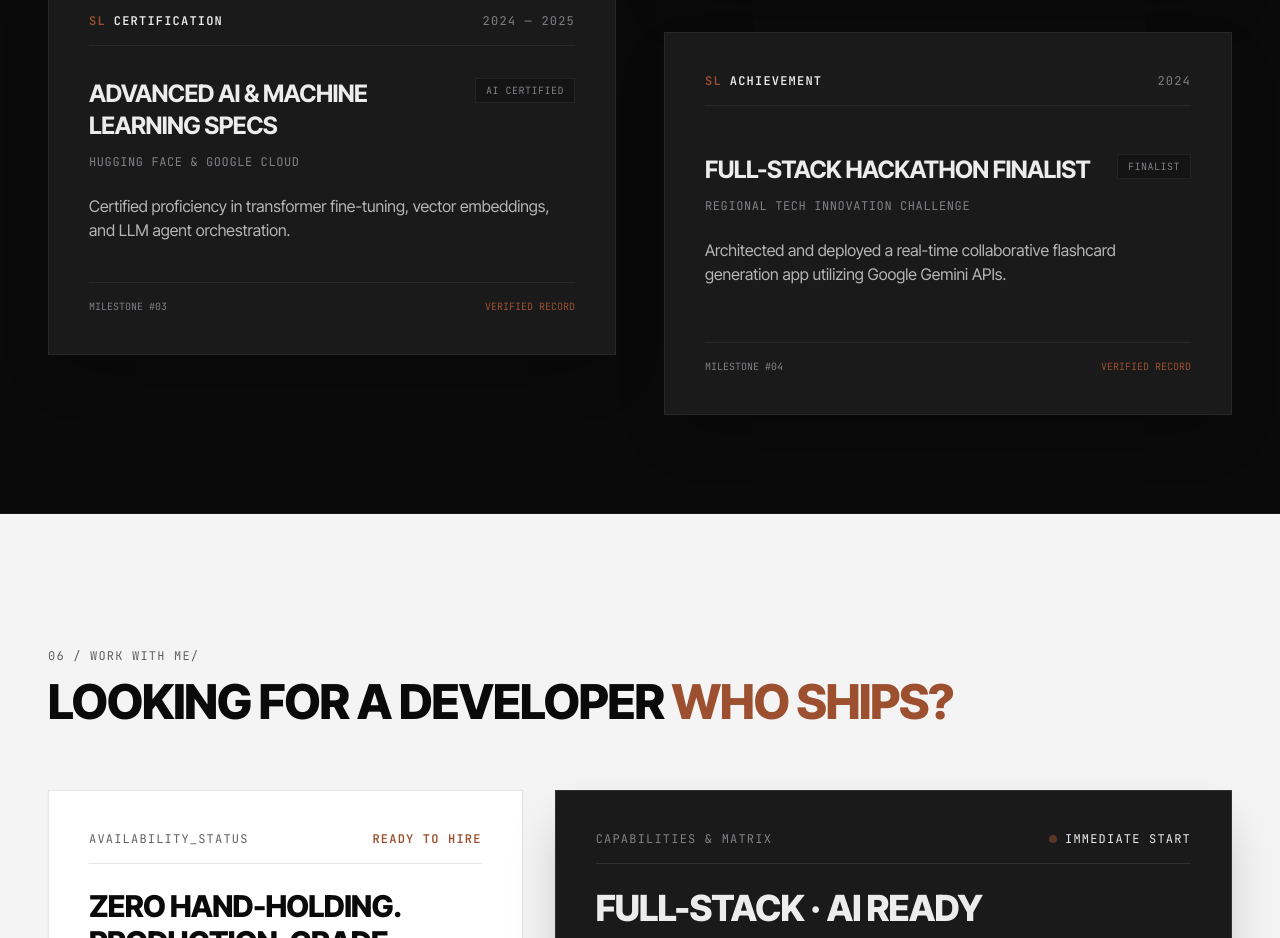
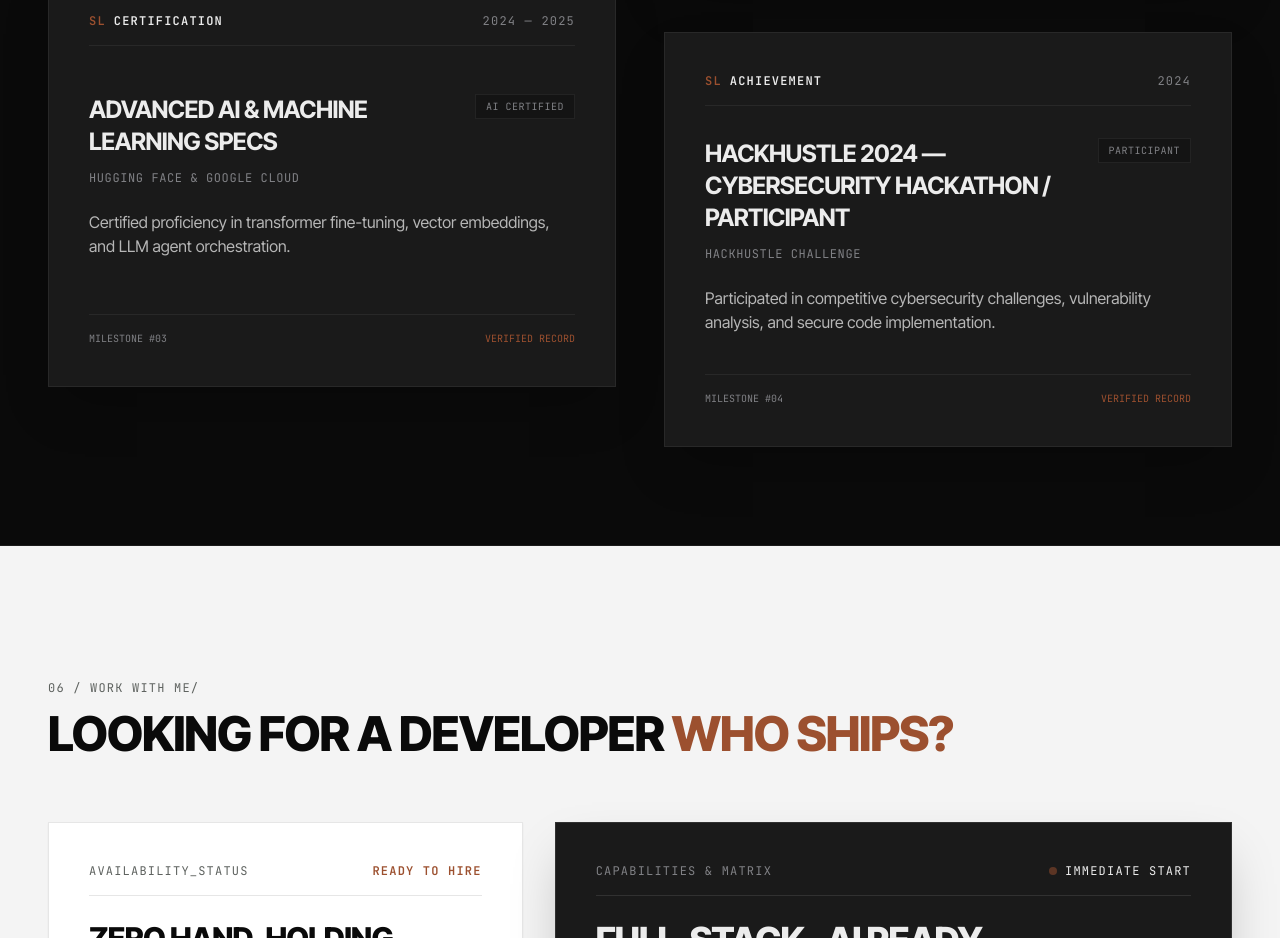
Before and after one commit to MohamedHussain4690/portfolio, a Next.js app: page / in a window 1280 px wide. Shown: the part 6860-7798 px from the top of the page. Built offline with nearby package versions, Linux system fonts and the light colour scheme.

Commit message:
fix(journey): update milestone title to HackHustle 2024 Cybersecurity Hackathon Participant

```diff
--- a/src/data/portfolio.ts
+++ b/src/data/portfolio.ts
@@ -204,10 +204,10 @@ export const portfolioData = {
       id: 'm4',
       period: '2024',
       category: 'ACHIEVEMENT',
-      title: 'Full-Stack Hackathon Finalist',
-      organization: 'Regional Tech Innovation Challenge',
-      description: 'Architected and deployed a real-time collaborative flashcard generation app utilizing Google Gemini APIs.',
-      badge: 'FINALIST',
+      title: 'HackHustle 2024 — Cybersecurity Hackathon / PARTICIPANT',
+      organization: 'HackHustle Challenge',
+      description: 'Participated in competitive cybersecurity challenges, vulnerability analysis, and secure code implementation.',
+      badge: 'PARTICIPANT',
     },
   ],
   certifications: [
```
